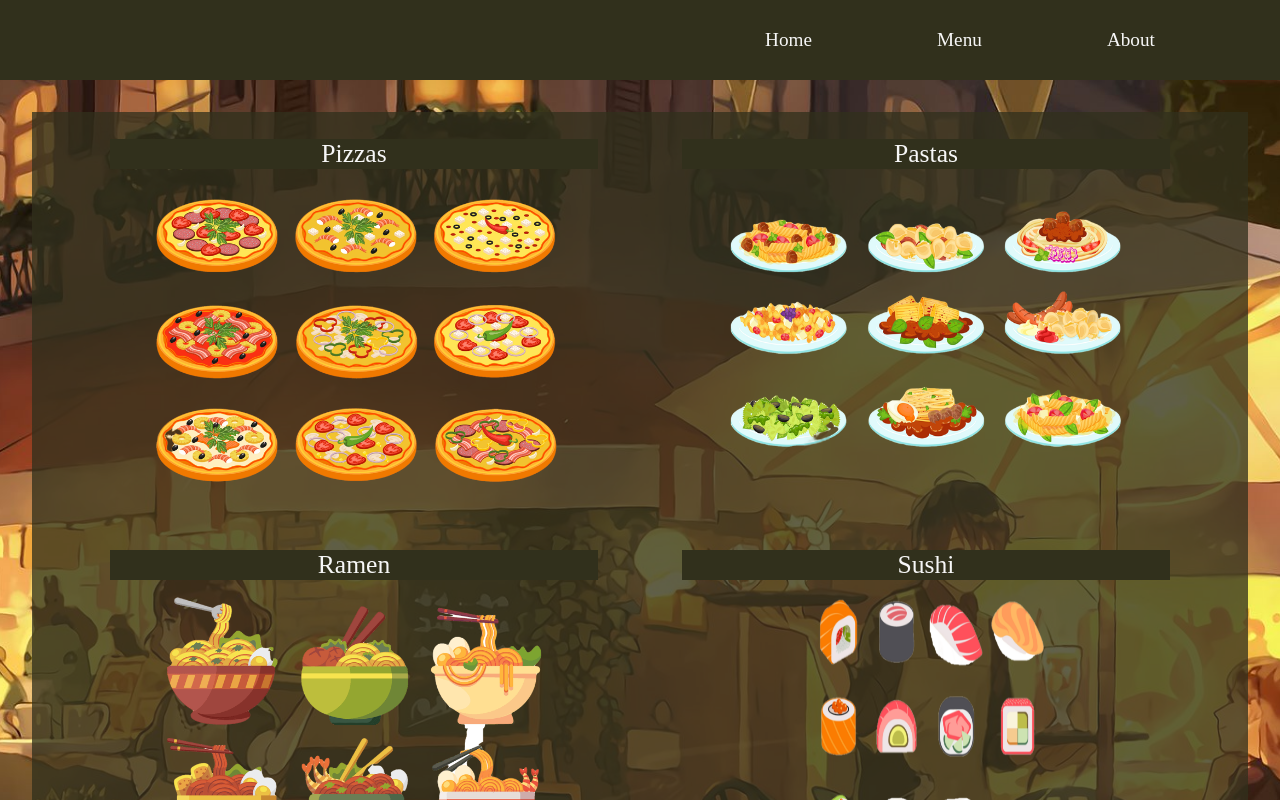
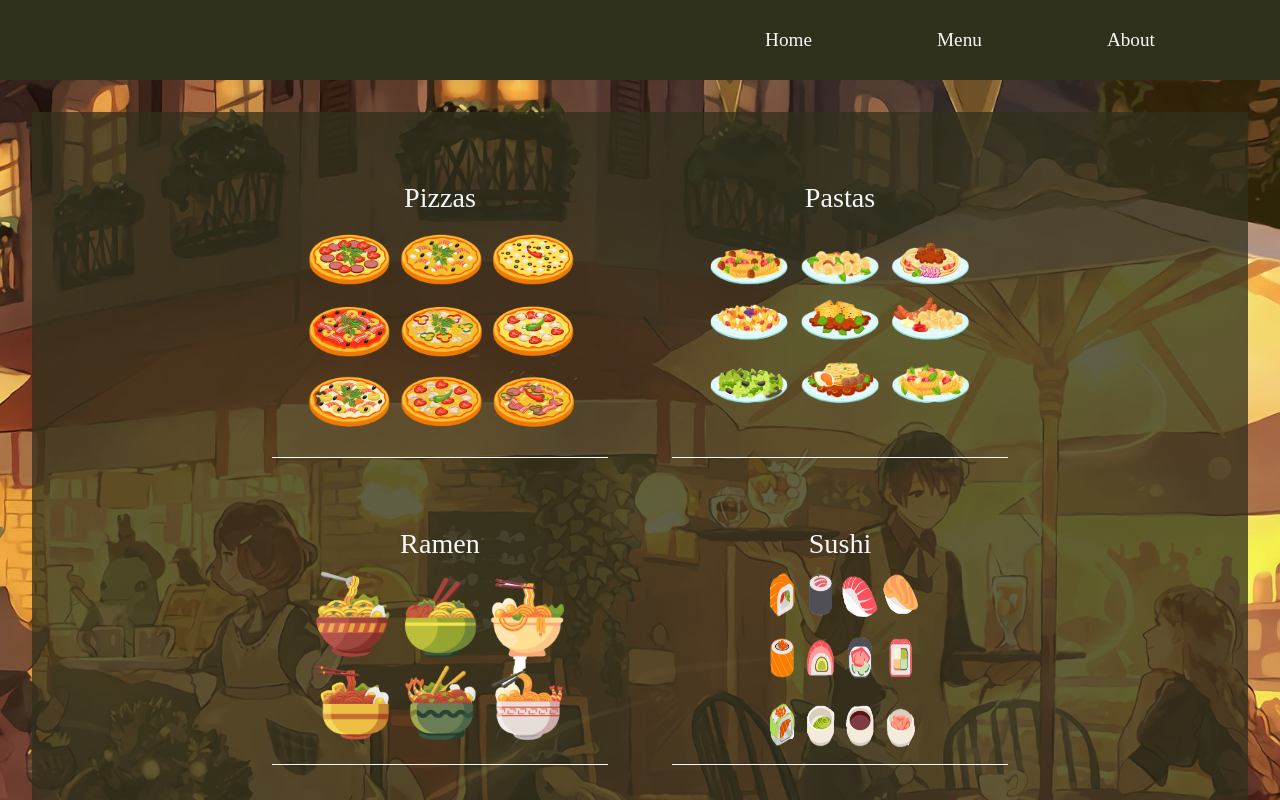
Before and after one commit to Ruchita1010/restaurant-page, a website built with webpack: page src/template.html in a window 1280 px wide. Both pictures are taken after a click on the link "Menu". Shown: the top 800 px of the page. Built offline with nearby package versions, Linux system fonts and the light colour scheme.

Commit message:
Style the menu

```diff
--- a/src/styles/menu.css
+++ b/src/styles/menu.css
@@ -1,10 +1,9 @@
 .menu {
     display: grid;
-    grid-template-columns: repeat(auto-fit, minmax(200px, 500px));
-    gap: 1rem;
-    justify-content: space-evenly;
-    padding: 1rem;
+    grid-template-columns: repeat(auto-fit, minmax(200px, 400px));
+    justify-content: center;
     background-color: var(--bg-transparent);
+    padding: 2rem;
 }
 
 .menu-item {
@@ -14,13 +13,14 @@
     align-items: center;
     padding: 0.4rem;
     color: var(--text-color);
+    margin: 2rem;
+    border-bottom: 1px solid var(--text-color);
 }
 
 .item-name {
     width: 100%;
-    font-size: 2vmax;
+    font-size: 2.2vmax;
     color: var(--text-color);
-    background-color: var(--bg-solid);
     text-align: center;
 }
 
```
Also changed, not shown: dist/bundle.js.
